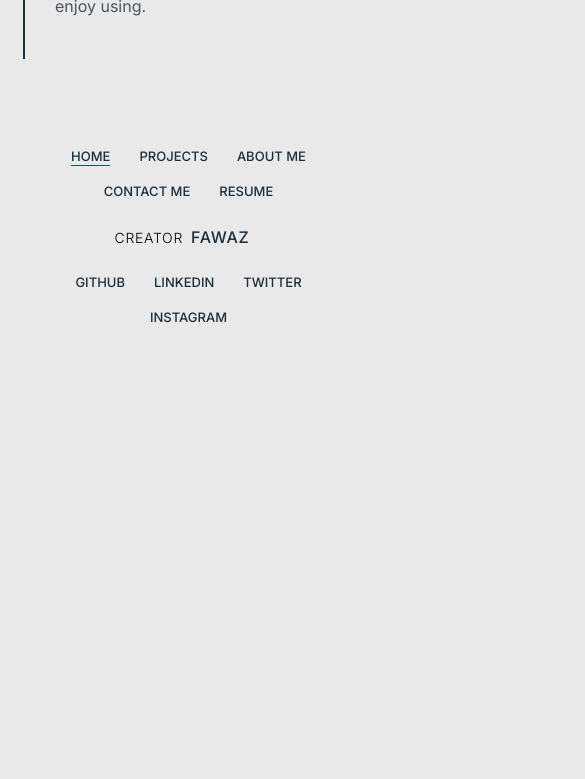
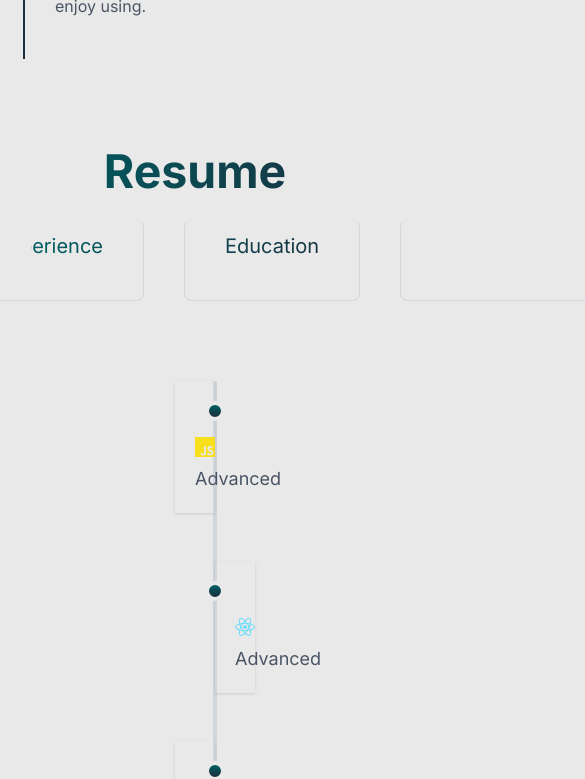
Before and after one commit to Za-editor/tajudeen-fawaz, a React (Vite) app: page / in a window 390 px wide. Shown: the part 8300-9079 px from the top of the page, 585 px wide, since content can reach past the window. Before the commit the page ends 8652 px from the top, so only its background shows below. Built offline with nearby package versions, Linux system fonts and the light colour scheme.

Commit message:
initial commit for resume section, not responsive yet

```diff
--- a/src/components/AboutSection.jsx
+++ b/src/components/AboutSection.jsx
@@ -165,7 +165,7 @@ const about = [
             </div>
           </div>
 
-          <div className="w-full mt-50 md:mt-0 md:w-1/2 flex items-center justify-center md:sticky md:top-0 md:h-screen mb-10 md:mb-0">
+          <div className="w-full mt-50 md:mt-0 md:w-1/2 flex items-center justify-center md:sticky md:top-0 md:h-fit mb-10 md:mb-0">
             <div className="relative flex items-center justify-center">
               <div className="w-48 h-48 md:w-58 md:h-58 lg:w-100 lg:h-100 rounded-full flex items-center justify-center shadow-inner">
                 <img src="/assets/avatar.png" alt="avatar" />
--- /dev/null
+++ b/src/components/Resume.jsx
@@ -0,0 +1,208 @@
+import React, { useState } from "react";
+import { MdDownload } from "react-icons/md";
+import {
+  SiJavascript,
+  SiReact,
+  SiNodedotjs,
+  SiCss3,
+  SiRedux,
+  SiSass,
+  SiTailwindcss,
+  SiMongodb,
+  SiPostgresql,
+  SiExpress,
+  SiHtml5,
+} from "react-icons/si";
+
+const Resume = () => {
+  const education = [
+    {
+      degree: "Bachelor of Science in Computer Science",
+      institution: "University of Lagos",
+      duration: "2018 - 2022",
+    },
+    {
+      degree: "Frontend Web Development Certification",
+      institution: "FreeCodeCamp / TechStudio Academy",
+      duration: "2022",
+    },
+    {
+      degree: "High School Diploma",
+      institution: "Queens College, Lagos",
+      duration: "2012 - 2018",
+    },
+  ];
+
+  const experience = [
+    {
+      role: "Frontend Developer",
+      company: "Freelance / Self-Employed",
+      duration: "2023 - Present",
+      description:
+        "Developed modern, responsive websites and web apps with React, Tailwind, and GSAP animations. Focused on user experience and performance optimization.",
+    },
+    {
+      role: "Web Developer Intern",
+      company: "TechStudio Academy",
+      duration: "2022 - 2023",
+      description:
+        "Collaborated on several real-world projects, building dynamic UIs, integrating REST APIs, and participating in code reviews.",
+    },
+    {
+      role: "Junior Developer",
+      company: "Creative Minds Hub",
+      duration: "2021 - 2022",
+      description:
+        "Assisted in the development of landing pages and corporate websites using HTML, CSS, and JavaScript. Implemented reusable UI components.",
+    },
+  ];
+
+  const skills = [
+    {
+      name: "JavaScript",
+      proficiency: "Advanced",
+      icon: SiJavascript,
+      color: "#F7DF1E",
+    },
+    { name: "React", proficiency: "Advanced", icon: SiReact, color: "#61DAFB" },
+    {
+      name: "Node.js",
+      proficiency: "Intermediate",
+      icon: SiNodedotjs,
+      color: "#68A063",
+    },
+    {
+      name: "Express.js",
+      proficiency: "Intermediate",
+      icon: SiExpress,
+      color: "#000000",
+    },
+    {
+      name: "Tailwind CSS",
+      proficiency: "Advanced",
+      icon: SiTailwindcss,
+      color: "#38BDF8",
+    },
+    { name: "HTML5", proficiency: "Advanced", icon: SiHtml5, color: "#E34F26" },
+  ];
+
+    const [data, setData] = useState(skills);
+    const [activeTab, setActiveTab] = useState("Skills");
+
+    const handleClick = (section) => {
+        setActiveTab(section)
+        if (section === "Skills") setData(skills);
+        else if (section === "Experience") setData(experience);
+        else if (section === "Education") setData(education);
+    }
+
+  return (
+    <section className="container mx-auto">
+      <div className="">
+        <h2 className="text-[2.9em] my-4 md:text-[5.21em] font-bold text-gradient leading-[1.4] text-center">
+          Resume
+        </h2>
+        <ul className="flex gap-10 justify-center mx-4 text-xl text-gradient  ">
+          <li
+            onClick={() => handleClick("Skills")}
+            className={`px-10 py-3 border-x border-b border-gray-300 rounded-lg cursor-pointer transition-all duration-500
+      ${
+        activeTab === "Skills"
+          ? "bg-gradient text-white"
+          : "hover:bg-gradient hover:text-white"
+      }`}
+          >
+            Skills
+          </li>
+
+          <li
+            onClick={() => handleClick("Experience")}
+            className={`px-10 py-3 border-x border-b border-gray-300 rounded-lg cursor-pointer transition-all duration-500
+      ${
+        activeTab === "Experience"
+          ? "bg-gradient text-white"
+          : "hover:bg-gradient hover:text-white"
+      }`}
+          >
+            Experience
+          </li>
+
+          <li
+            onClick={() => handleClick("Education")}
+            className={`px-10 py-3 border-x border-b border-gray-300 rounded-lg cursor-pointer transition-all duration-500
+      ${
+        activeTab === "Education" ? "bg-gradient text-white"
+          : "hover:bg-gradient hover:text-white"
+      }`}
+          >
+            Education
+          </li>
+          <a
+            href="/assets/fawaz.pdf"
+            download="Fawaz"
+            className="px-10 py-3  border-x-1 border-gray-300 rounded-lg border-b-1 hover:bg-gradient hover:text-white duration-500 cursor-pointer flex items-center gap-2"
+          >
+            Download CV <MdDownload className="text-xl" />
+          </a>
+        </ul>
+      </div>
+      <div class="my-20 px-50">
+        <div class="relative">
+          <div class="absolute left-1/2 transform -translate-x-1/2 h-full border-l-4 border-gray-300"></div>
+          {data.map((data, index) => {
+            const Icons = data.icon;
+            return (
+              <div
+                class={`mb-12 flex ${
+                  index % 2 === 0 ? "justify-end" : "justify-start"
+                }  w-full relative `}
+              >
+                <div class="absolute left-1/2 transform -translate-x-1/2 top-5 w-5 h-5 bg-gradient rounded-full border-4 border-[#e9e9e9]"></div>
+                <div class="shadow-sm p-5 w-5/12 hover:scale-110 transition-all duration-500 cursor-pointer">
+                  {data.name && (
+                    <p class="text-xl font-bold text-gradient ">{data.name}</p>
+                  )}
+                  {data.icon && (
+                    <Icons
+                      class={`text-xl mt-2 mb-2`}
+                      style={{ color: data.color }}
+                    />
+                  )}
+                  {data.proficiency && (
+                    <p class="text-lg text-gray-600">{data.proficiency}</p>
+                  )}
+                  {data.role && (
+                    <div className="">
+                      <div className="flex justify-between font-xl font-bold text-gradient">
+                        <p>{data.role}</p>
+                        <p>{data.duration}</p>
+                      </div>
+                      <p className="text-sm text-gradient italic my-2">
+                        {data.company}
+                      </p>
+                      <p className="text-gray-500">{data.description}</p>
+                    </div>
+                  )}
+
+                  {data.degree && (
+                    <div className="">
+                      <div className="flex justify-between font-xl font-bold text-gradient">
+                        <p>{data.degree}</p>
+                        <p>{data.duration}</p>
+                      </div>
+                      <p className="text-sm text-gradient italic my-2">
+                        {data.institution}
+                      </p>
+                    </div>
+                  )}
+                </div>
+              </div>
+            );
+          })}
+        </div>
+      </div>
+    </section>
+  );
+};
+
+export default Resume;
--- a/src/pages/Homepage.jsx
+++ b/src/pages/Homepage.jsx
@@ -2,6 +2,7 @@ import React from 'react'
 import Hero from '../components/Hero'
 import ProjectsSection from '../components/ProjectsSection'
 import AboutSection from '../components/AboutSection'
+import Resume from '../components/Resume'
 
 const Homepage = () => {
   return (
@@ -9,6 +10,7 @@ const Homepage = () => {
       <Hero />
       <ProjectsSection />
       <AboutSection />
+      <Resume />
     </>
   )
 }
```
Also changed, not shown: 1 other file (tests, documents, lock files or other folders).
